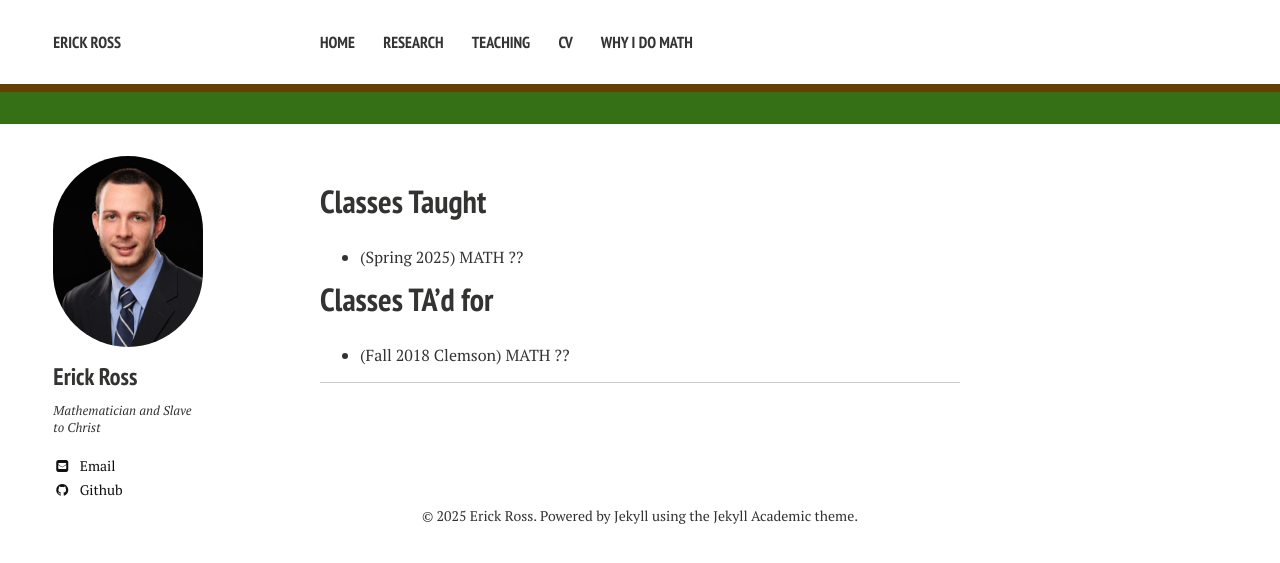
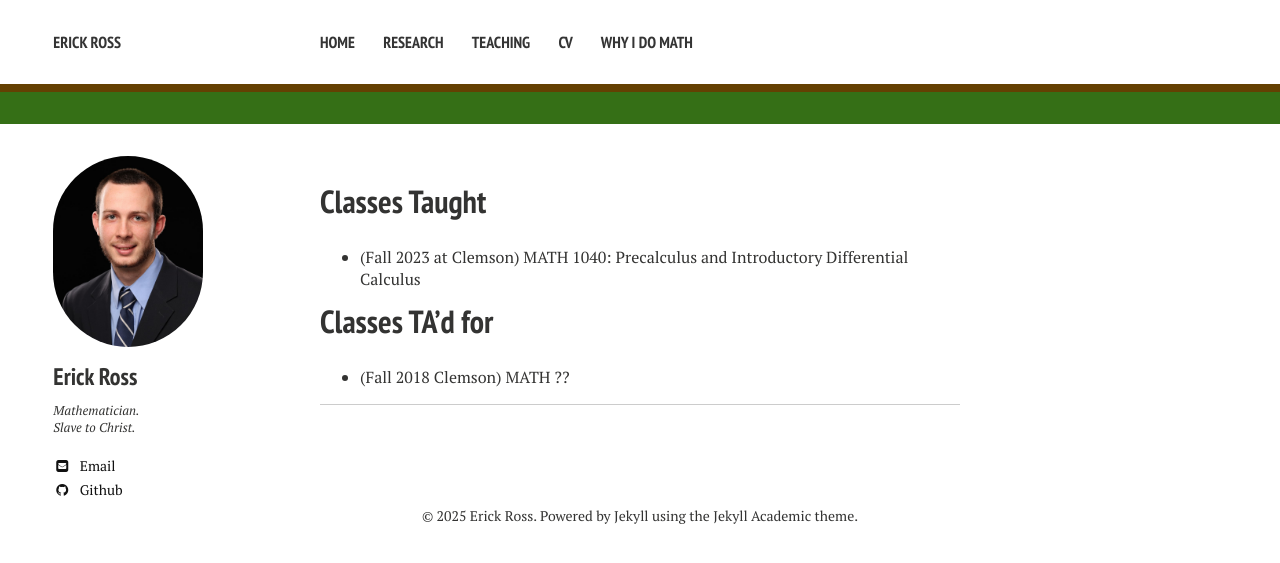
Before and after one commit to erick-ross/erick-ross.github.io, a Jekyll site: the page built from teaching.md, in a window 1280 px wide. Shown: the top 563 px of the page. Built offline with Jekyll 4.4.1, drawn with Linux system fonts in a browser that asks for light colours; nearby versions of some CDN libraries.

Commit message:
some setup

```diff
--- a/_config.yml
+++ b/_config.yml
@@ -8,7 +8,7 @@ logo: # filename of a logo image that has been placed into your images directory
 owner:
   name: Erick Ross
   avatar: bio-photo.jpg
-  bio: Mathematician and Slave to Christ
+  bio: "Mathematician.<br>Slave to Christ."
   email: erickr@clemson.edu
   # Do not include the @ symbol in your Twitter username
   twitter: #username
--- a/teaching.md
+++ b/teaching.md
@@ -4,7 +4,8 @@ layout: page
 
 
 # Classes Taught
-- (Spring 2025) MATH ??
+- (Fall 2023 at Clemson) MATH 1040: Precalculus and Introductory Differential Calculus
+
 
 
 # Classes TA'd for
```
